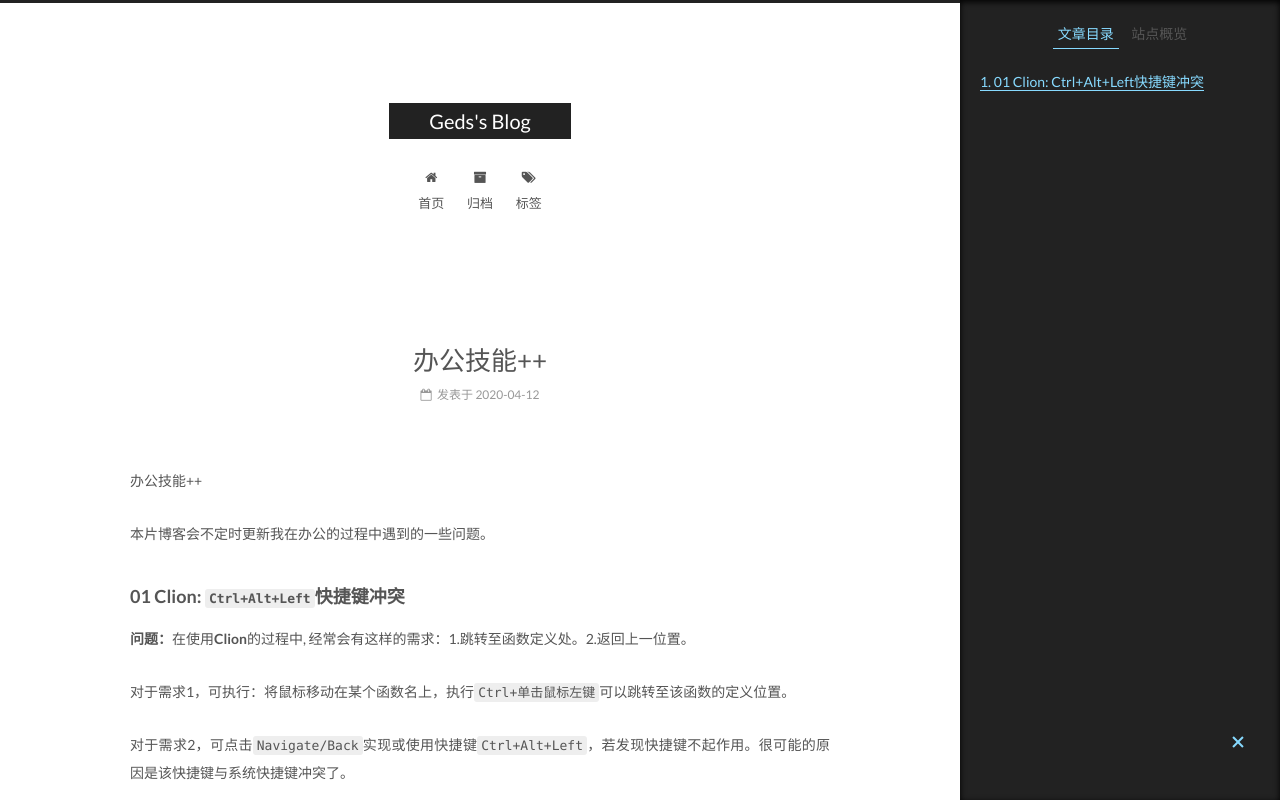
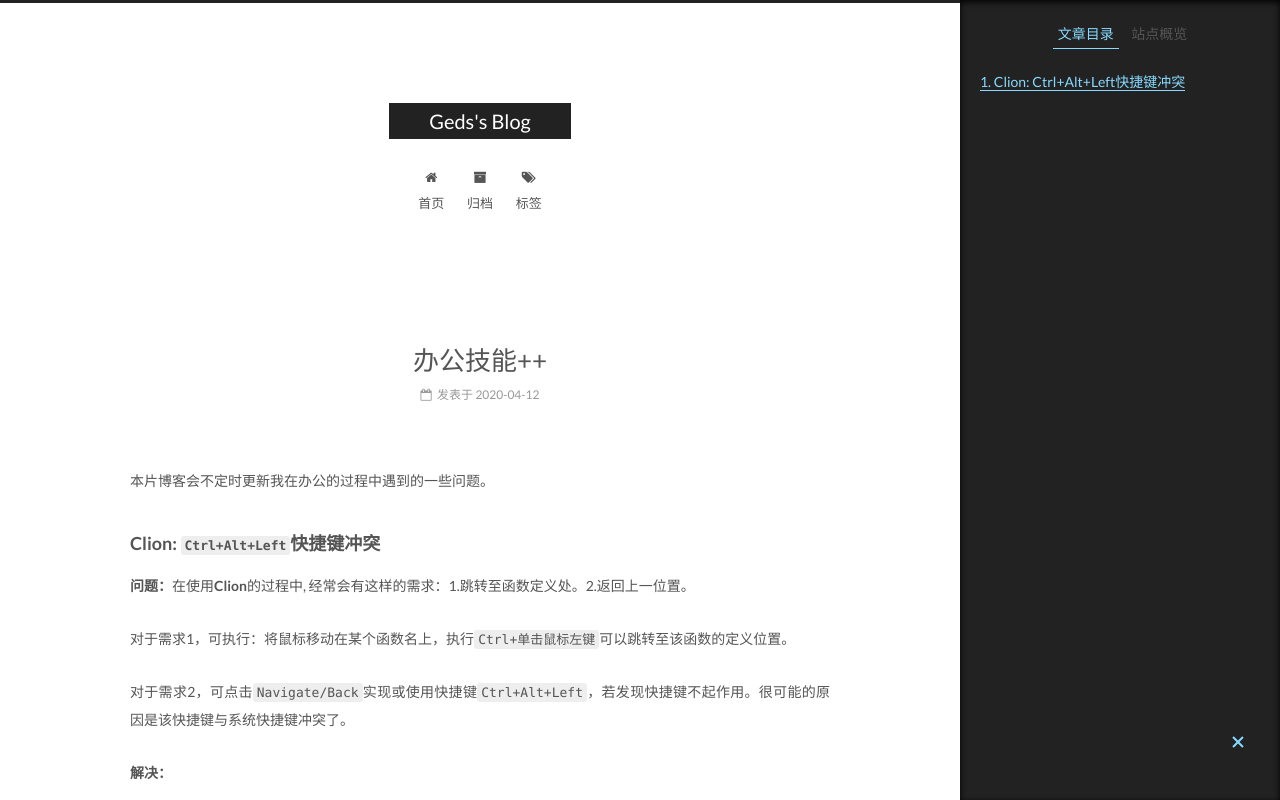
Before and after one commit to gedsHuster/gedsHuster.github.io, a plain HTML site: page 2020/04/12/Work_Skills/办公技能++/index.html in a window 1280 px wide. Shown: the top 800 px of the page. Drawn offline with Linux system fonts and the light colour scheme.

Commit message:
Site updated: 2020-04-14 00:30:53

```diff
--- a/2020/04/12/Work_Skills/办公技能++/index.html
+++ b/2020/04/12/Work_Skills/办公技能++/index.html
@@ -87,18 +87,18 @@
 
 
 
-<meta name="description" content="办公技能++">
+<meta name="description" content="本片博客会不定时更新我在办公的过程中遇到的一些问题。">
 <meta name="keywords" content="Blog">
 <meta property="og:type" content="article">
 <meta property="og:title" content="办公技能++">
 <meta property="og:url" content="http://yoursite.com/2020/04/12/Work_Skills/办公技能++/index.html">
 <meta property="og:site_name" content="Geds&#39;s Blog">
-<meta property="og:description" content="办公技能++">
+<meta property="og:description" content="本片博客会不定时更新我在办公的过程中遇到的一些问题。">
 <meta property="og:locale" content="zh-Hans">
-<meta property="og:updated_time" content="2020-04-12T15:47:35.202Z">
+<meta property="og:updated_time" content="2020-04-13T16:30:36.807Z">
 <meta name="twitter:card" content="summary">
 <meta name="twitter:title" content="办公技能++">
-<meta name="twitter:description" content="办公技能++">
+<meta name="twitter:description" content="本片博客会不定时更新我在办公的过程中遇到的一些问题。">
 
 
 
@@ -323,11 +323,10 @@
 
 
 
-        <p>办公技能++</p>
+        <p>本片博客会不定时更新我在办公的过程中遇到的一些问题。</p>
 <a id="more"></a>
 
-<p>本片博客会不定时更新我在办公的过程中遇到的一些问题。</p>
-<h3 id="01-Clion-Ctrl-Alt-Left快捷键冲突"><a href="#01-Clion-Ctrl-Alt-Left快捷键冲突" class="headerlink" title="01 Clion: Ctrl+Alt+Left快捷键冲突"></a>01 Clion: <code>Ctrl+Alt+Left</code>快捷键冲突</h3><p><strong>问题：</strong>在使用<strong>Clion</strong>的过程中, 经常会有这样的需求：1.跳转至函数定义处。2.返回上一位置。</p>
+<h3 id="Clion-Ctrl-Alt-Left快捷键冲突"><a href="#Clion-Ctrl-Alt-Left快捷键冲突" class="headerlink" title="Clion: Ctrl+Alt+Left快捷键冲突"></a>Clion: <code>Ctrl+Alt+Left</code>快捷键冲突</h3><p><strong>问题：</strong>在使用<strong>Clion</strong>的过程中, 经常会有这样的需求：1.跳转至函数定义处。2.返回上一位置。</p>
 <p>对于需求1，可执行：将鼠标移动在某个函数名上，执行<code>Ctrl+单击鼠标左键</code>可以跳转至该函数的定义位置。</p>
 <p>对于需求2，可点击<code>Navigate/Back</code>实现或使用快捷键<code>Ctrl+Alt+Left</code>，若发现快捷键不起作用。很可能的原因是该快捷键与系统快捷键冲突了。</p>
 <p><strong>解决：</strong> </p>
@@ -507,7 +506,7 @@
 
 
 
-              <div class="post-toc-content"><ol class="nav"><li class="nav-item nav-level-3"><a class="nav-link" href="#01-Clion-Ctrl-Alt-Left快捷键冲突"><span class="nav-number">1.</span> <span class="nav-text">01 Clion: Ctrl+Alt+Left快捷键冲突</span></a></li></ol></div>
+              <div class="post-toc-content"><ol class="nav"><li class="nav-item nav-level-3"><a class="nav-link" href="#Clion-Ctrl-Alt-Left快捷键冲突"><span class="nav-number">1.</span> <span class="nav-text">Clion: Ctrl+Alt+Left快捷键冲突</span></a></li></ol></div>
 
 
           </div>
--- a/css/main.css
+++ b/css/main.css
@@ -1684,7 +1684,7 @@ pre .javascript .function {
   width: 4px;
   height: 4px;
   border-radius: 50%;
-  background: #8affab;
+  background: #4afffe;
 }
 .links-of-blogroll {
   font-size: 13px;
```
Also changed, not shown: index.html (+1 -1 lines).
